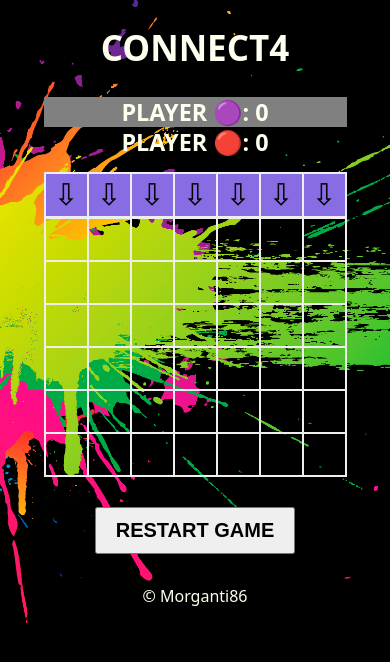
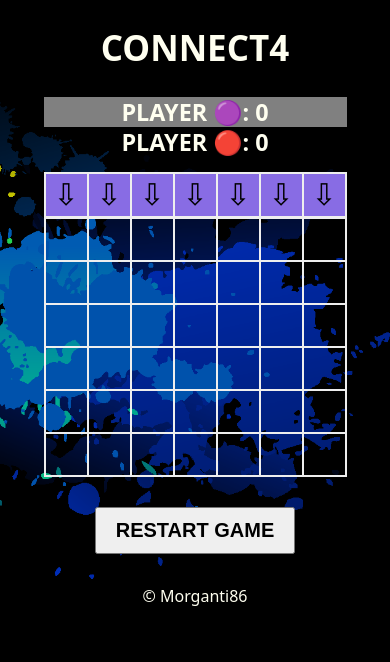
Before and after one commit to Morganti86/Connect4, a React (Vite) app: page / in a window 390 px wide. Shown: the top 662 px of the page. Built offline with nearby package versions, Linux system fonts and the light colour scheme.

Commit message:
background2 change

```diff
--- a/src/index.css
+++ b/src/index.css
@@ -22,10 +22,10 @@ body {
   justify-content: center;
   font-family: system-ui, -apple-system, BlinkMacSystemFont, "Segoe UI", Roboto,
     Oxygen, Ubuntu, Cantarell, "Open Sans", "Helvetica Neue", sans-serif;
-  background-image: url("/Background2.webp");
+  background-image: url("/Background.webp");
   background-repeat: repeat;
   background-size: cover;
-  background-position: center;
+  background-position: right;
   color: ivory;
 }
 
@@ -144,9 +144,9 @@ body {
 }
 
 @media (max-width: 500px) {
-  /* body {
-    background-image: url("/Background2.webp");
-  } */
+  body {
+    background-image: url("/Background.webp");
+  }
 
   .board h1 {
     font-size: 35px;
```
